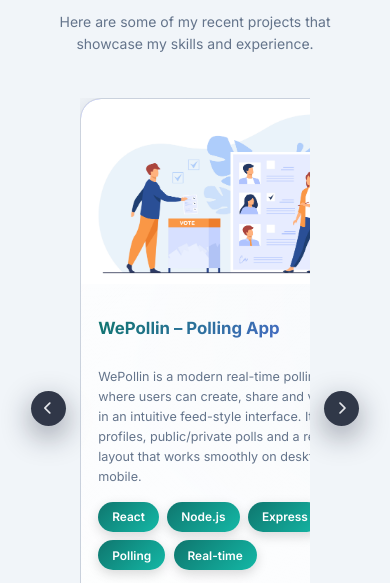
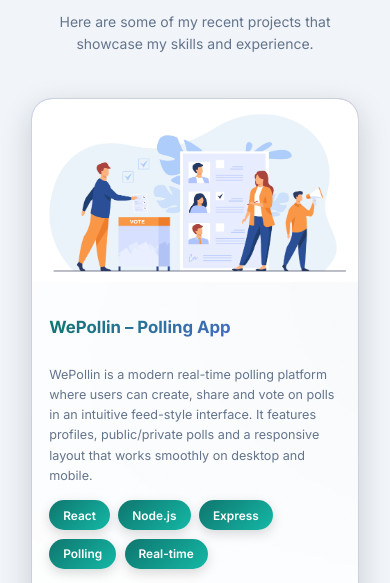
Before and after one commit to DevOwais28/Portfolio, a website: page resume/index.html in a window 390 px wide. Shown: the part 2957-3540 px from the top of the page. Drawn offline with nearby package versions, Linux system fonts and the light colour scheme.

Commit message:
Update style.css

```diff
--- a/resume/style.css
+++ b/resume/style.css
@@ -1061,14 +1061,31 @@
       margin-bottom: 2rem;
     }
 
+    /* On mobile: no horizontal carousel, just stacked full-width cards */
+    .projects-carousel {
+      flex-direction: column;
+      align-items: stretch;
+      gap: 1.5rem;
+    }
+
+    .projects-viewport {
+      overflow: visible;
+    }
+
     .projects-grid {
-      grid-template-columns: 1fr;
-      gap: 2rem;
+      display: flex;
+      flex-direction: column;
+      gap: 1.5rem;
+      overflow-x: visible;
+      scroll-snap-type: none;
     }
 
     .project-card {
+      min-width: 100%;
+      max-width: 100%;
       min-height: auto;
       max-height: none;
+      transform: none;
     }
 
     .project-content {
@@ -1086,6 +1103,10 @@
 
     .project-tags {
       margin-bottom: 1.25rem;
+    }
+
+    .projects-nav {
+      display: none;
     }
   }
 
```
